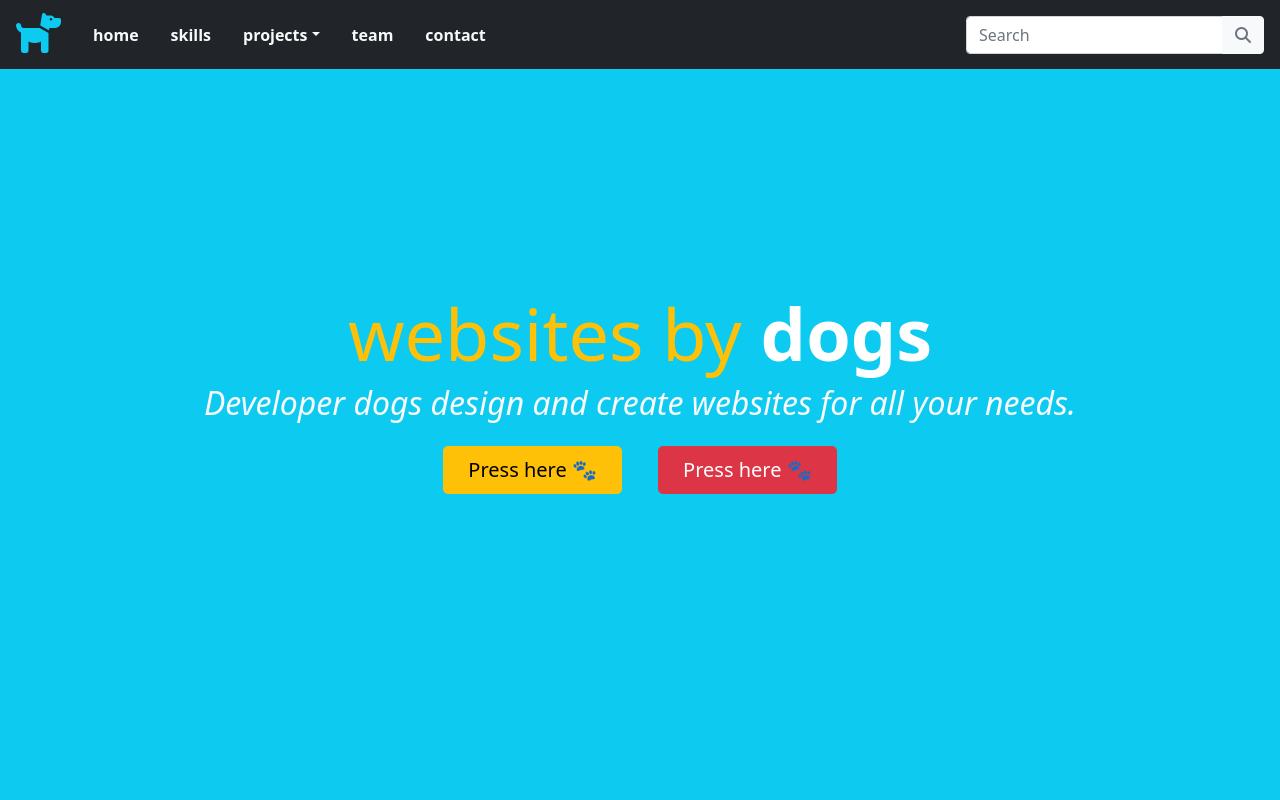
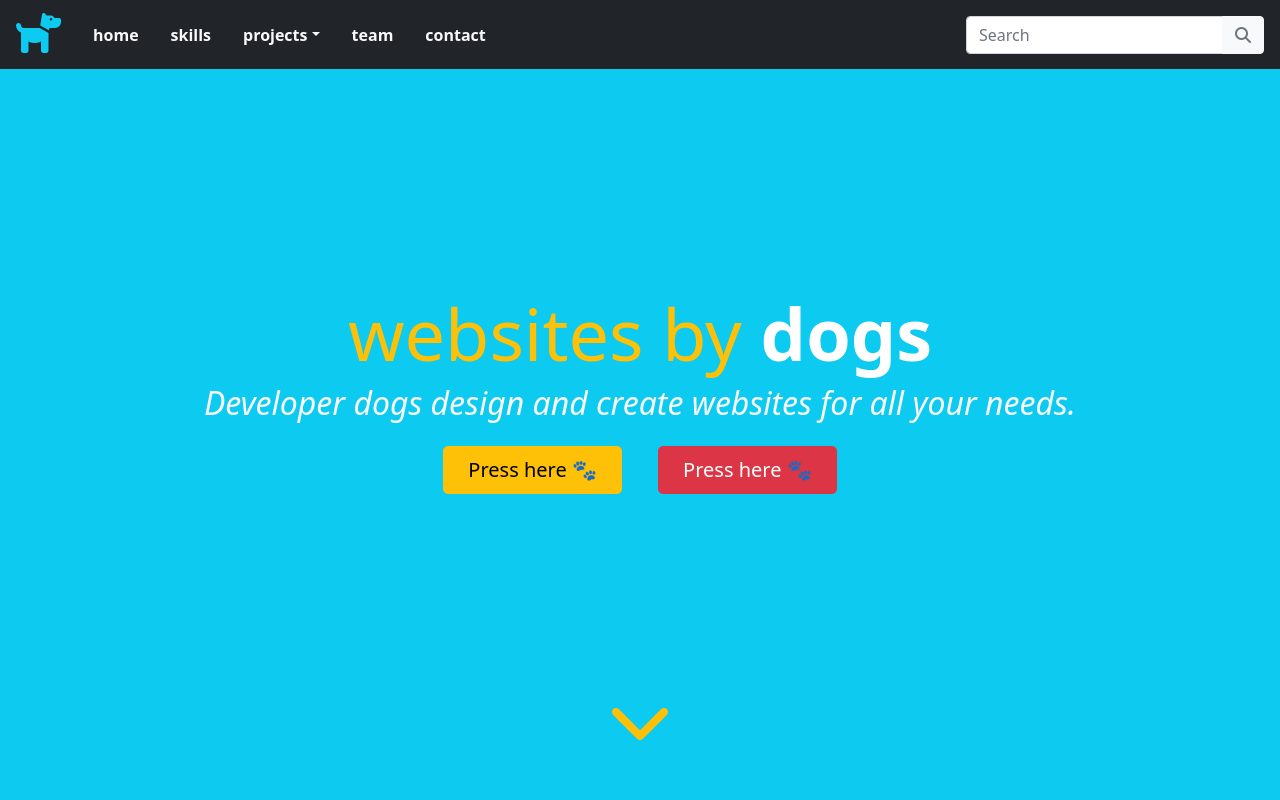
Before and after one commit to chriswilkinsoncodes/bootstrap, a plain HTML site: page pure_bootstrap_website/index.html in a window 1280 px wide. Shown: the top 800 px of the page. Drawn offline with nearby package versions, Linux system fonts and the light colour scheme.

Commit message:
added chevron-down to banner

```diff
--- a/pure_bootstrap_website/index.html
+++ b/pure_bootstrap_website/index.html
@@ -118,6 +118,11 @@
               >Press here 🐾</a
             >
             <a href="#" class="btn btn-danger btn-lg px-4 m-3">Press here 🐾</a>
+            <div
+              class="position-absolute bottom-0 start-50 translate-middle-x mb-5"
+            >
+              <i class="fas fa-chevron-down fa-4x text-warning"></i>
+            </div>
           </div>
         </div>
       </div>
```
